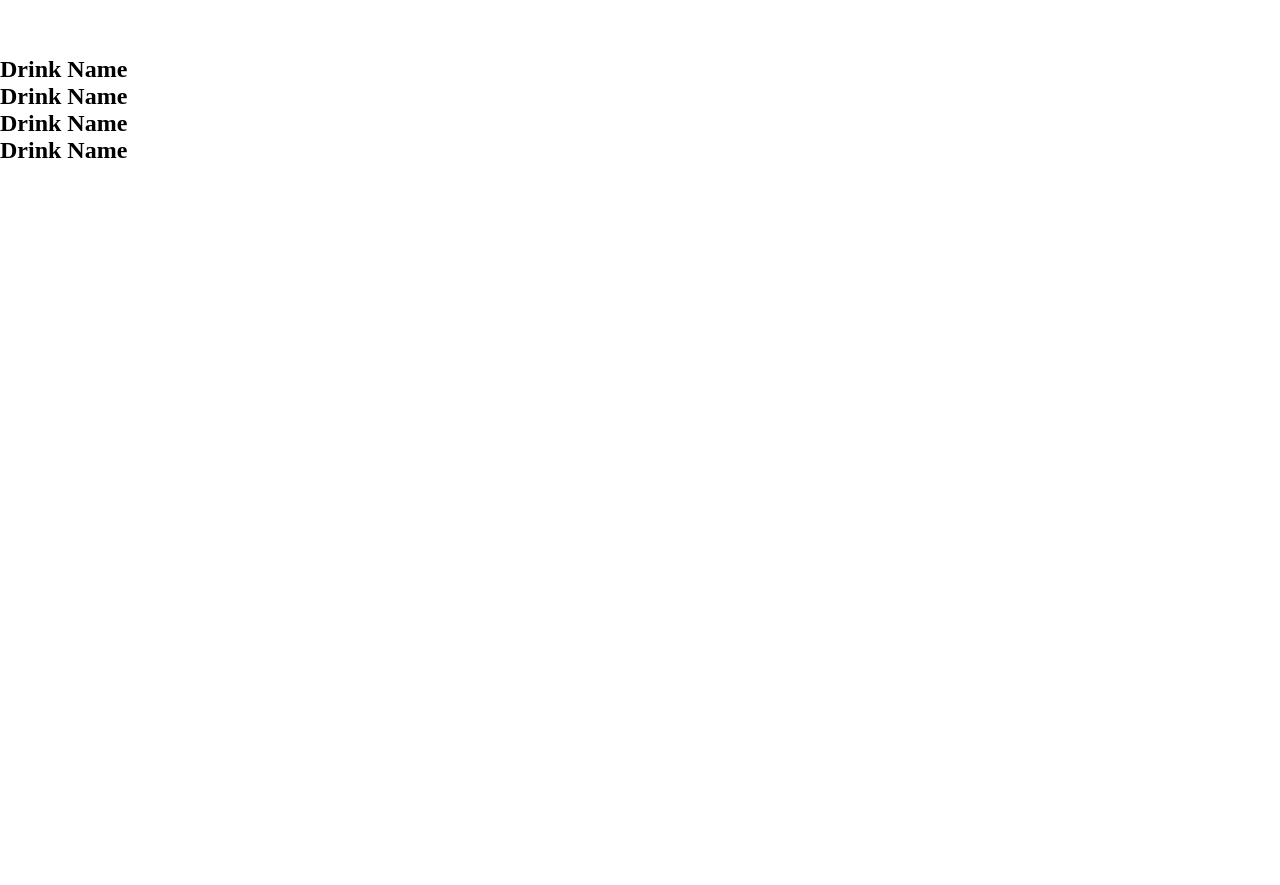
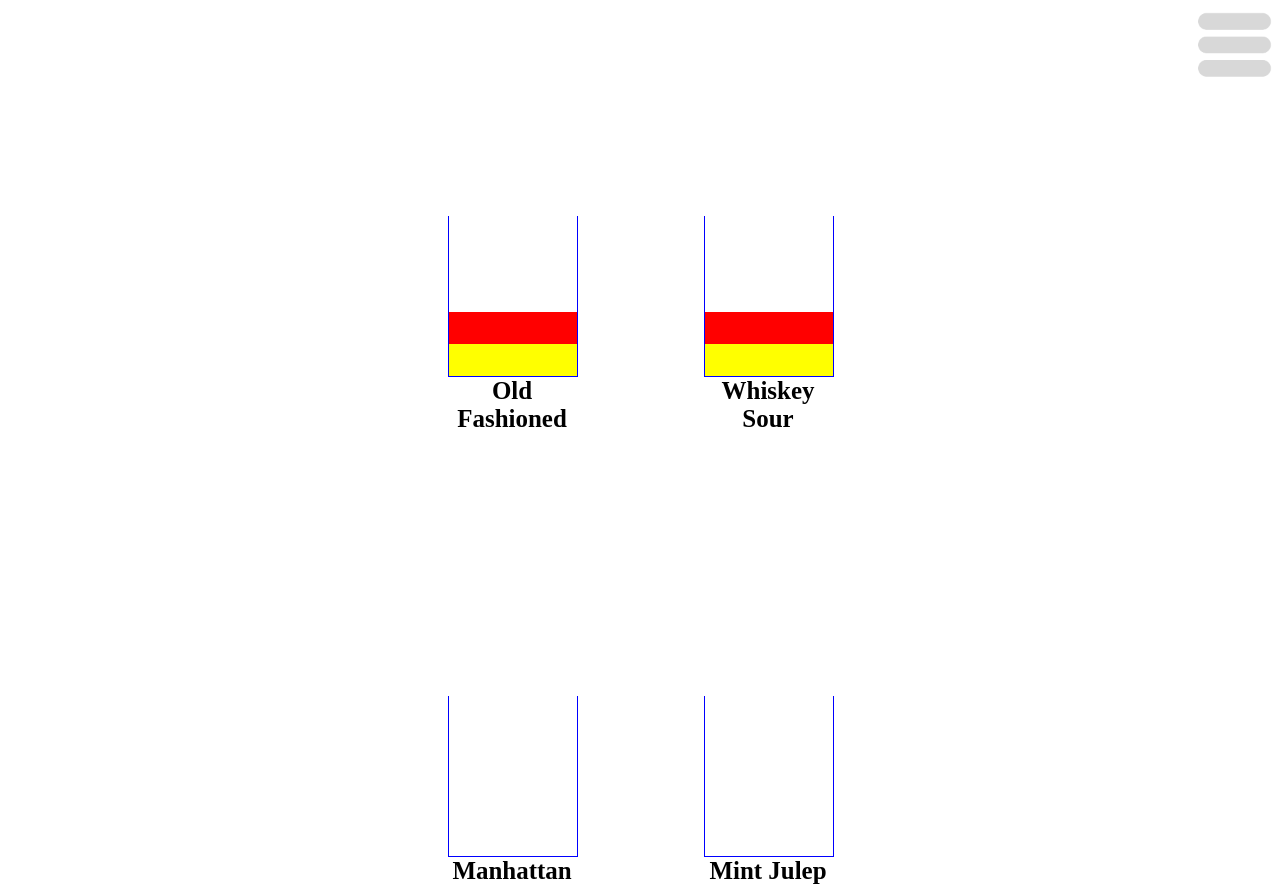
Before and after one commit to drewyox/drinksSite, a website built with webpack: page src/whiskey.html in a window 1280 px wide. Before the commit the page ends 800 px from the top, so only its background shows below. Built offline with nearby package versions, Linux system fonts and the light colour scheme.

Commit message:
begin building whiskey drinks

```diff
--- a/src/sass/input.scss
+++ b/src/sass/input.scss
@@ -172,3 +172,58 @@
   animation: hoverSize .5s forwards;
 
 }
+
+.rows{
+  margin: auto;
+  margin-top: 20vh;
+  margin-bottom: 20vh;
+  width: 30%;
+  height: 100%;
+  display: flex;
+  flex-direction: row;
+  justify-content: space-between;
+  align-content: space-around;
+
+}
+.drinksWhiskey{
+  width: 100%;
+  height: 20vh;
+  display: flex;
+  flex-direction: column;
+  justify-content: space-between;
+  align-items: center;
+  padding: none;
+
+
+}
+.drinkthumb{
+  flex-direction: row;
+  justify-content: center;
+  align-items: center;
+  text-align: center;
+  width: 10vw;
+  height: 100%;
+  font-size: 1.3vw;
+
+}
+.cups{
+  border-bottom: 1px solid blue;
+  border-left: 1px solid blue;
+  border-right: 1px solid blue;
+  width: 100%;
+  height: 20vh;
+  margin: auto;
+  display: flex;
+  flex-direction: column;
+  justify-content: flex-end;
+  .ingredient1{
+    width: 100%;
+    height: 20%;
+    background-color: red;
+  }
+  .ingredient2{
+    width: 100%;
+    height: 20%;
+    background-color: yellow;
+  }
+}
--- a/src/whiskey.html
+++ b/src/whiskey.html
@@ -2,43 +2,91 @@
 <html>
   <head>
     <meta charset="utf-8">
-    <title></title>
+    <title>Whiskey</title>
   </head>
   <body>
+
     <div class="navBar">
+      <div class="hamburger-menu">
+      <img src="assets/images/hamburger.png" class="mini-menu" alt="mini menu">
+        <div class ="hide-show">
+          <ul>
+            <li><a href="index.html">Home</a></li>
+            <li><a href="vodka.html">Vodka</a></li>
+            <li><a href="tequila.html">Tequila</a></li>
+            <li><a href="gin.html">Gin</a></li>
+          </ul>
+        </div>
+      </div>
     </div>
+
     <div class="containerWhiskey">
 
+
       <div class="drinksWhiskey">
+        <div class="rows">
 
-        <div id="drink1W">
-          <div class="drink1Images">
+        <div class="drink1W drinkthumb">
+          <div class="cups">
+            <div class="ingredient1">
+
+            </div>
+            <div class="ingredient2">
+
+            </div>
+            <div class="ingredient3">
+
+            </div>
+            <div class="ingredient4">
+
+            </div>
+            <div class="ingredient5">
+
+            </div>
           </div>
           <p class="drinkInfo"></p>
-          <h2>Drink Name</h2>
+          <h2>Old Fashioned</h2>
         </div>
 
-        <div id="drink2W">
-          <div class="drink2Images">
+        <div class="drink2W drinkthumb">
+          <div class="cups">
+            <div class="ingredient1">
+
+            </div>
+            <div class="ingredient2">
+
+            </div>
+            <div class="ingredient3">
+
+            </div>
+            <div class="ingredient4">
+
+            </div>
+            <div class="ingredient5">
+
+            </div>
           </div>
           <p class="drinkInfo"></p>
-          <h2>Drink Name</h2>
+          <h2>Whiskey Sour</h2>
+        </div>
+      </div>
+      <div class="rows">
+
+        <div class="drink3W drinkthumb">
+          <div class="cups">
+          </div>
+          <p class="drinkInfo"></p>
+          <h2>Manhattan</h2>
         </div>
 
-        <div id="drink3W">
-          <div class="drink3Images">
+        <div class="drink4W drinkthumb">
+          <div class="cups">
           </div>
           <p class="drinkInfo"></p>
-          <h2>Drink Name</h2>
+          <h2>Mint Julep</h2>
         </div>
 
-        <div id="drink4W">
-          <div class="drink4Images">
-          </div>
-          <p class="drinkInfo"></p>
-          <h2>Drink Name</h2>
-        </div>
-
+      </div>
       </div>
 
 
```
Also changed, not shown: src/gin.html (+11 -0 lines), src/tequila.html (+13 -0 lines), src/vodka.html (+11 -0 lines).
